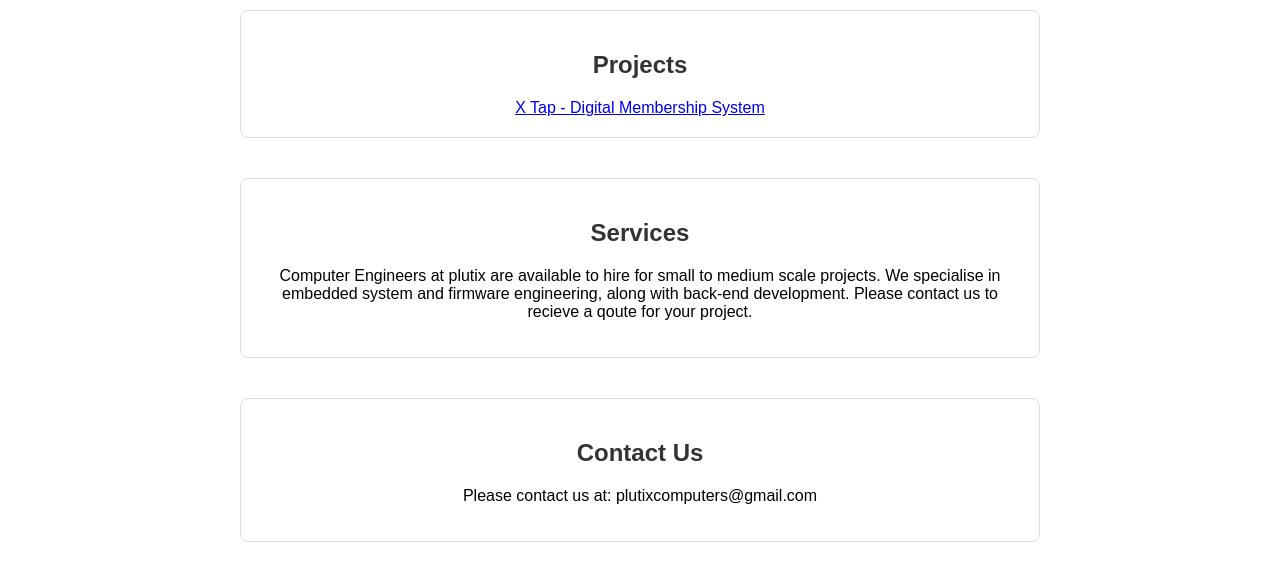
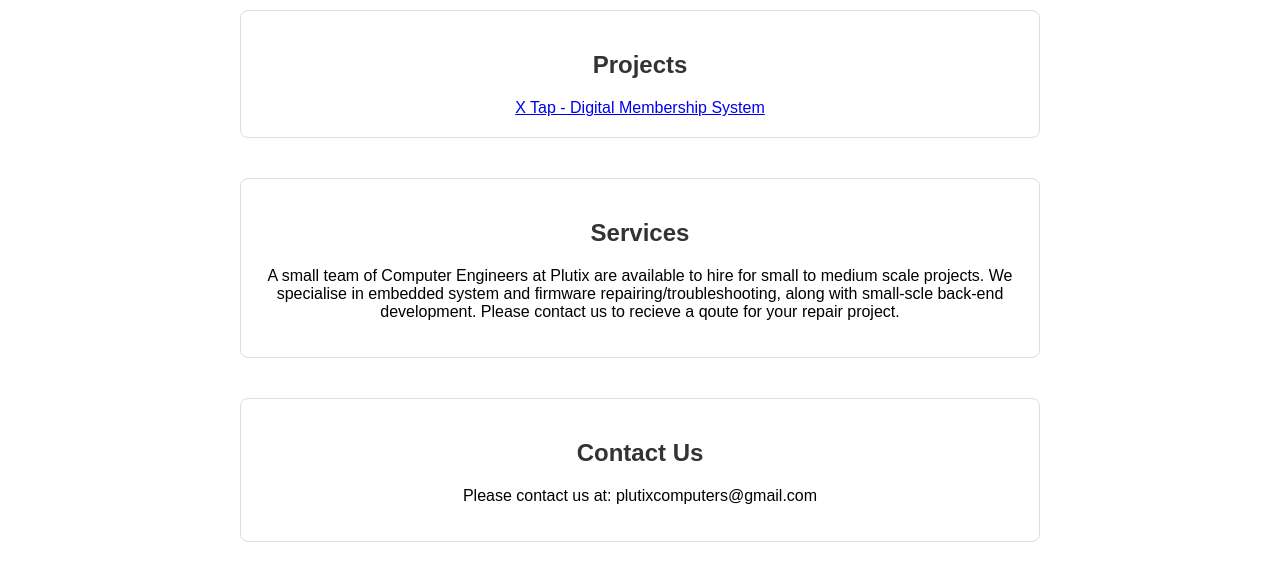
Before and after one commit to plutixcomputers/plutixcomputers, a plain HTML site: page index.html in a window 1280 px wide. Shown: the part 124-704 px from the top of the page. Drawn offline with Linux system fonts and the light colour scheme.

Commit message:
Update index.html

```diff
--- a/index.html
+++ b/index.html
@@ -98,7 +98,7 @@
 
         <section>
         <h2>Services</h2>
-        <p>Computer Engineers at plutix are available to hire for small to medium scale projects. We specialise in embedded system and firmware engineering, along with back-end development. Please contact us to recieve a qoute for your project.</p>
+        <p> A small team of Computer Engineers at Plutix are available to hire for small to medium scale projects. We specialise in embedded system and firmware repairing/troubleshooting, along with small-scle back-end development. Please contact us to recieve a qoute for your repair project.</p>
         <!-- Add project details as needed -->
     </section>
 
```
